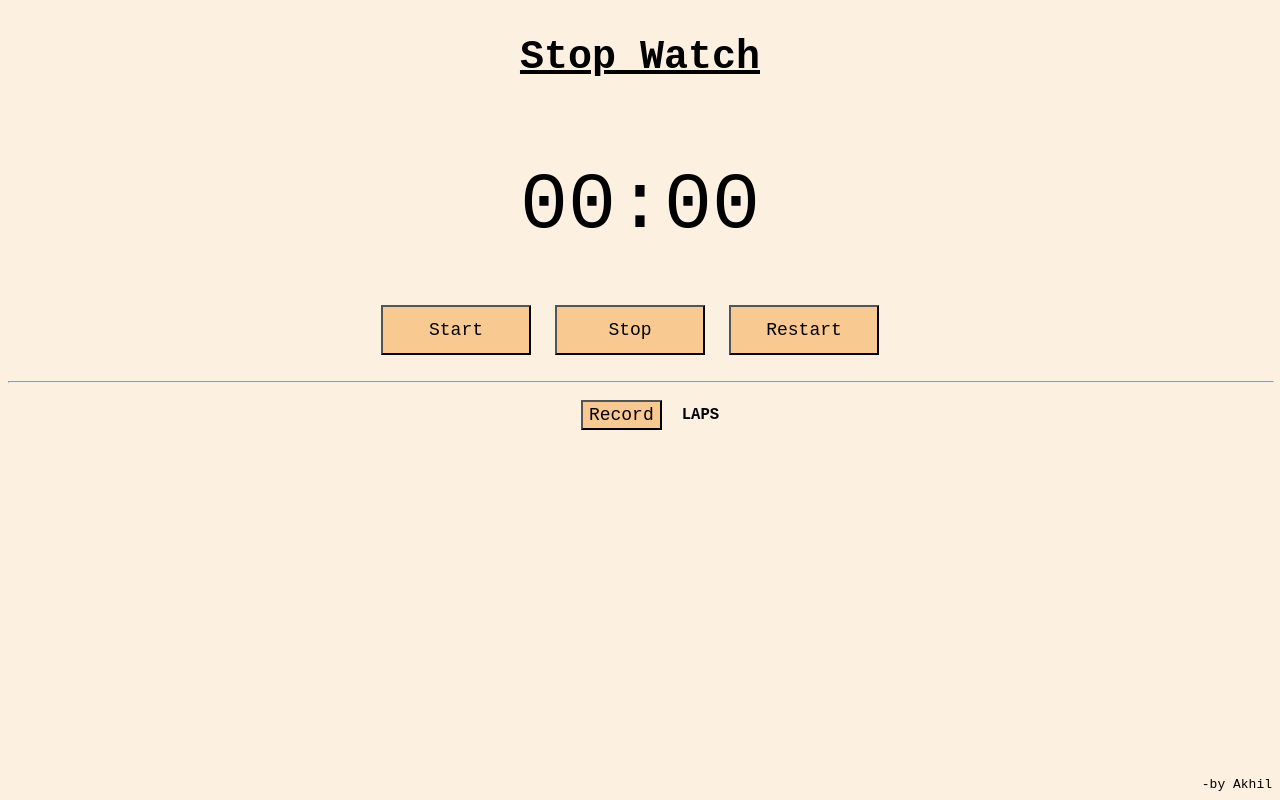
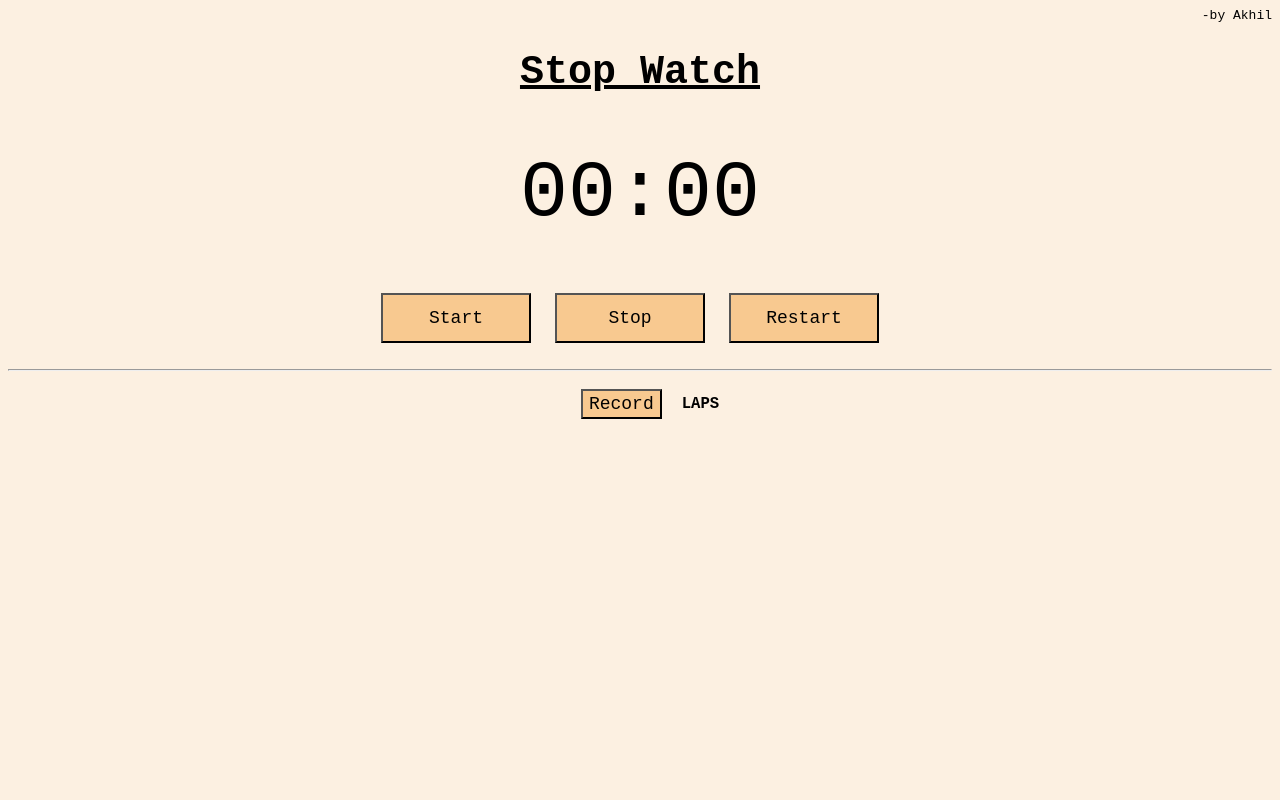
Before and after one commit to Akhil373/stop-watch, a plain HTML site: page index.html in a window 1280 px wide. Drawn offline with Linux system fonts and the light colour scheme.

Commit message:
added header, removed footer

```diff
--- a/index.html
+++ b/index.html
@@ -7,6 +7,7 @@
     <link rel="stylesheet" href="style.css">
 </head>
 <body>
+    <header>-by Akhil</header>
     <h1 id="title">Stop Watch</h1>
     <h1 id="time">00:00</h1>
     <div class="btn">
@@ -20,7 +21,6 @@
         <button onclick="recordClock()">Record</button>
         <h3>LAPS</h3>
     </div>
-    <footer>-by Akhil</footer>
 
     <script src="main.js"></script>
 </body>
--- a/style.css
+++ b/style.css
@@ -5,16 +5,10 @@ html{
 body{
     min-height: 98vh;
     background-color: rgb(252, 240, 225);
-    display: flex;
-    flex-direction: column;
 }
 
 p{
     text-align: center;
-}
-
-hr{
-    width: 100%;
 }
 
 button{
@@ -27,7 +21,7 @@ button{
     /* border: 2px solid darkkhaki; */
 }
 
-footer{
+header{
     text-align: right;
     font-family: monospace;
     margin-top: auto;
```
